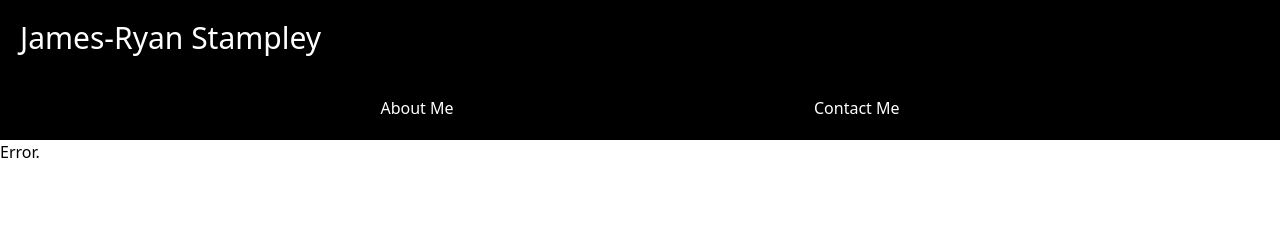
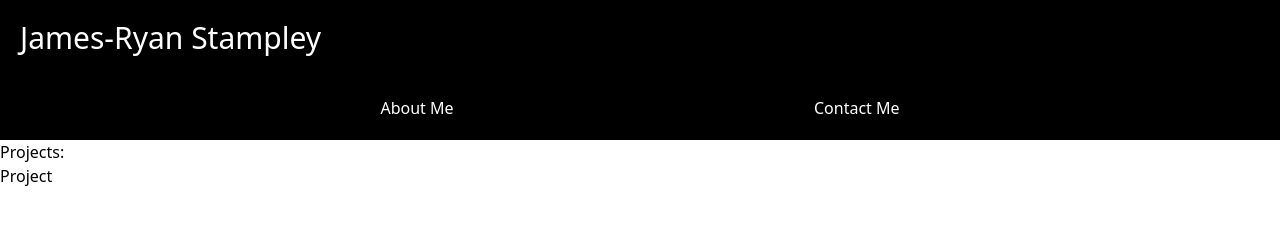
Before and after one commit to ComputerScienceWarrior/portfolio, a React (Create React App) app: page /projects in a window 1280 px wide. Shown: the top 238 px of the page. Built offline with nearby package versions, Linux system fonts and the light colour scheme; the HTML template or start-up script is replaced by a standard one.

Commit message:
Add a route for the Projects component.

```diff
--- a/src/App.js
+++ b/src/App.js
@@ -1,10 +1,11 @@
 import './App.css';
 import Home from './components/Home';
-import ContactMe from './components/ContactMe'
-import AboutMe from './components/AboutMe'
+import ContactMe from './components/ContactMe';
+import AboutMe from './components/AboutMe';
+import Projects from './components/Projects';
 import Error from './components/Error';
 import Navigation from './components/Navigation';
-import { BrowserRouter as Router, Routes, Route } from 'react-router-dom'
+import { BrowserRouter as Router, Routes, Route } from 'react-router-dom';
 import Footer from './components/Footer';
 
 function App() {
@@ -15,6 +16,7 @@ function App() {
         <Route path="/" element={<Home />} />
         <Route path="/about" element={<AboutMe />} />
         <Route path="/contact" element={<ContactMe />} />
+        <Route path="/projects" element={<Projects />} />
         <Route path="https://github.com/ComputerScienceWarrior" />
         <Route path="https://bobbyhadz.com" />
         <Route path="https://youtube.com" />
```
